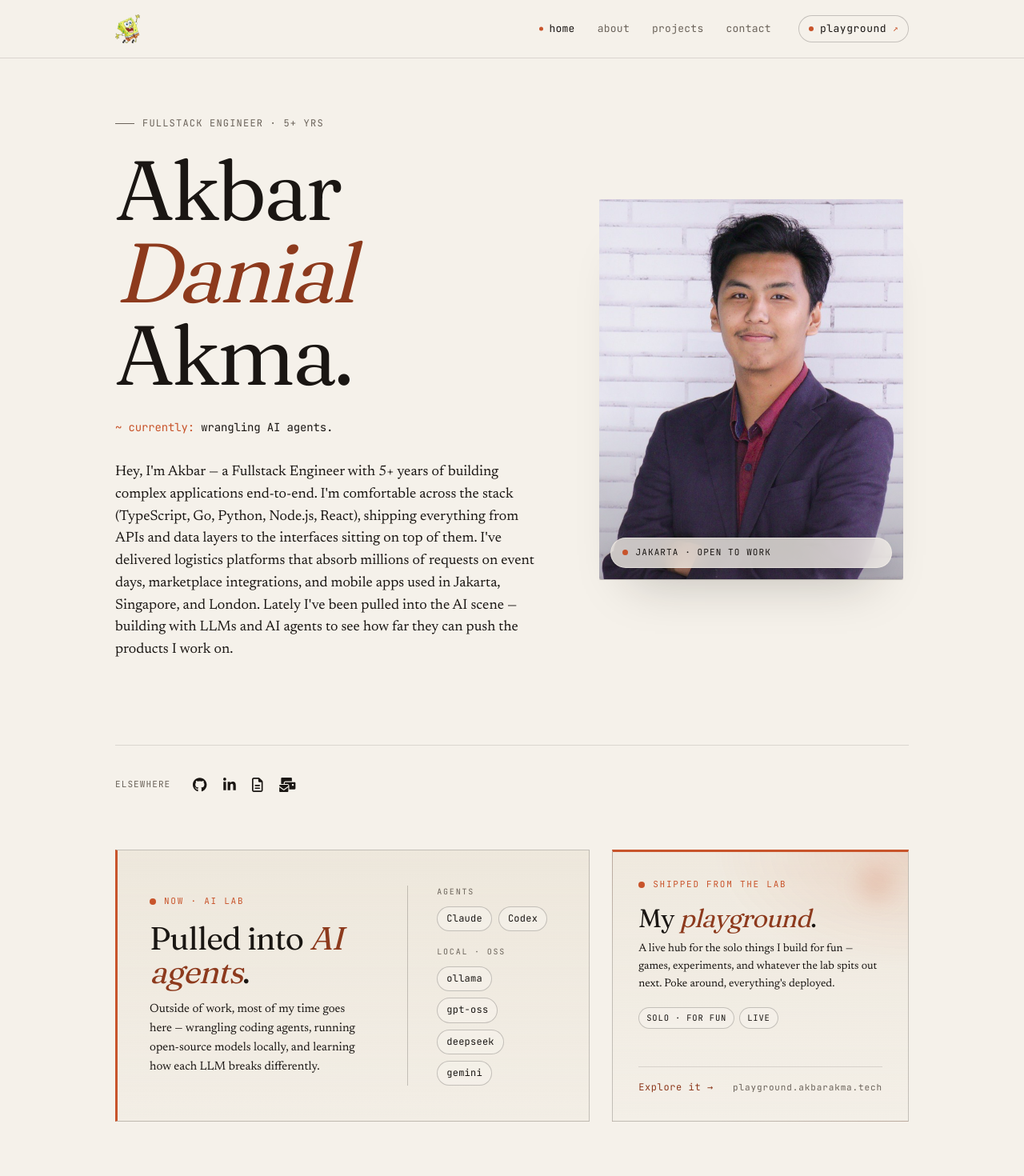
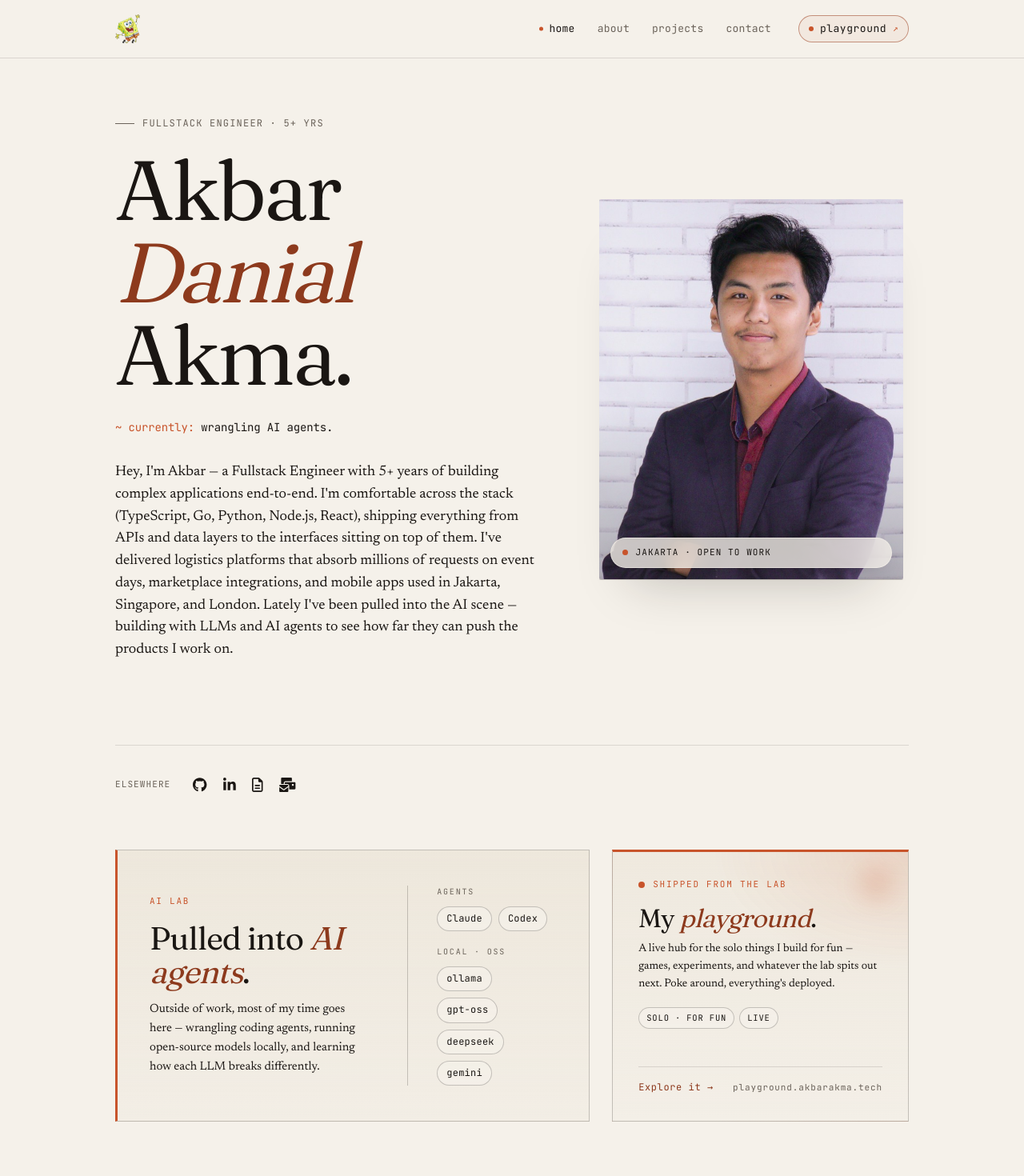
Before and after one commit to akbarakma/akbar-portofolio, a React (Create React App) app: page / in a window 1280 px wide. Shown: the top 1470 px of the page at 80% size. Built offline with nearby package versions, Linux system fonts and the light colour scheme.

Commit message:
Improve pulsing effect in playground section

```diff
--- a/src/components/common/styles/navBar.css
+++ b/src/components/common/styles/navBar.css
@@ -91,22 +91,25 @@
 }
 
 .nav-playground a {
+	position: relative;
 	display: inline-flex;
 	align-items: center;
 	gap: 8px;
 	padding: 6px 12px;
-	border: 1px solid var(--rule-strong);
+	border: 1px solid color-mix(in srgb, var(--accent) 40%, var(--rule-strong));
 	border-radius: 999px;
-	background: color-mix(in srgb, var(--paper) 70%, transparent);
+	background: color-mix(in srgb, var(--accent) 6%, var(--paper));
 	color: var(--ink);
-	transition: border-color 240ms var(--ease-out), color 240ms var(--ease-out), background 240ms var(--ease-out), transform 240ms var(--ease-out);
+	box-shadow: 0 0 0 0 color-mix(in srgb, var(--accent) 30%, transparent);
+	transition: border-color 240ms var(--ease-out), color 240ms var(--ease-out), background 240ms var(--ease-out), transform 240ms var(--ease-out), box-shadow 240ms var(--ease-out);
 }
 
 .nav-playground a:hover {
 	color: var(--accent-ink);
 	border-color: var(--accent);
-	background: color-mix(in srgb, var(--accent) 10%, transparent);
+	background: color-mix(in srgb, var(--accent) 14%, var(--paper));
 	transform: translateY(-1px);
+	box-shadow: 0 6px 18px -10px color-mix(in srgb, var(--accent) 70%, transparent);
 }
 
 .nav-playground-dot {
--- a/src/data/user.js
+++ b/src/data/user.js
@@ -18,6 +18,7 @@ const INFO = {
 			"Hey, I'm Akbar — a Fullstack Engineer with 5+ years of building complex applications end-to-end. I'm comfortable across the stack (TypeScript, Go, Python, Node.js, React), shipping everything from APIs and data layers to the interfaces sitting on top of them. I've delivered logistics platforms that absorb millions of requests on event days, marketplace integrations, and mobile apps used in Jakarta, Singapore, and London. Lately I've been pulled into the AI scene — building with LLMs and AI agents to see how far they can push the products I work on.",
 		currentlyItems: [
 			"wrangling AI agents.",
+			"working on my playground.",
 			"scaling logistics at millions of requests.",
 			"yes, I still use Vim.",
 		],
--- a/src/pages/homepage.jsx
+++ b/src/pages/homepage.jsx
@@ -133,8 +133,7 @@ const Homepage = () => {
 						<section className="ai-lab" aria-label="AI lab — what I'm building with">
 							<div className="ai-lab-meta">
 								<span className="ai-lab-eyebrow">
-									<span className="ai-lab-pulse" aria-hidden="true" />
-									Now · AI Lab
+									AI Lab
 								</span>
 								<h2 className="ai-lab-title">
 									Pulled into <em>AI agents</em>.
--- a/src/pages/styles/homepage.css
+++ b/src/pages/styles/homepage.css
@@ -236,18 +236,9 @@
 	margin-bottom: 16px;
 }
 
-.ai-lab-pulse {
-	width: 8px;
-	height: 8px;
-	border-radius: 50%;
-	background: var(--accent);
-	box-shadow: 0 0 0 0 color-mix(in srgb, var(--accent) 60%, transparent);
-	animation: ai-pulse 1800ms var(--ease-out) infinite;
-}
-
 @keyframes ai-pulse {
-	0% { box-shadow: 0 0 0 0 color-mix(in srgb, var(--accent) 50%, transparent); }
-	70% { box-shadow: 0 0 0 10px color-mix(in srgb, var(--accent) 0%, transparent); }
+	0% { box-shadow: 0 0 0 0 color-mix(in srgb, var(--accent) 85%, transparent); }
+	70% { box-shadow: 0 0 0 14px color-mix(in srgb, var(--accent) 0%, transparent); }
 	100% { box-shadow: 0 0 0 0 color-mix(in srgb, var(--accent) 0%, transparent); }
 }
 
@@ -372,6 +363,7 @@
 	background: var(--accent);
 	box-shadow: 0 0 0 0 color-mix(in srgb, var(--accent) 60%, transparent);
 	animation: ai-pulse 1800ms var(--ease-out) infinite;
+	flex-shrink: 0;
 }
 
 .playground-title {
```
